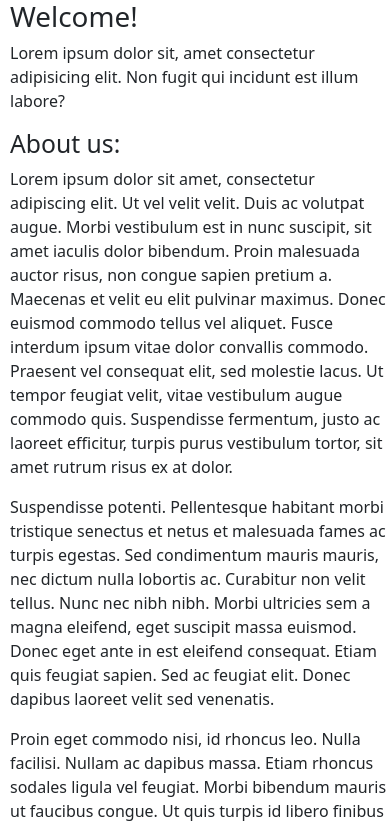
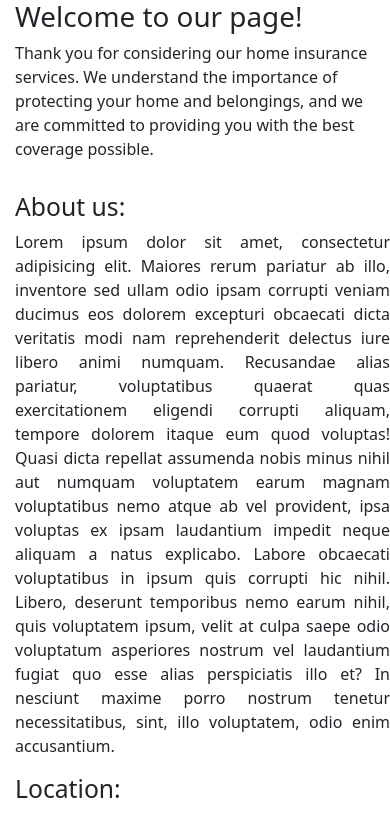
Before and after one commit to Clinsen/University, a PHP site: page / in a window 390 px wide. Shown: the part 56-881 px from the top of the page. Run offline with PHP 8.4, Linux system fonts and the light colour scheme; grey boxes are pictures that could not be loaded.

Commit message:
Initial blocks design

```diff
--- a/Web/Lab6/index.html
+++ b/Web/Lab6/index.html
@@ -1,7 +1,7 @@
 <!DOCTYPE html>
 <html>
   <head>
-    <title>Мій сайт</title>
+    <title>Laboratorna №6</title>
     <meta charset="utf-8" />
     <meta name="viewport" content="width=device-width, initial-scale=1.0" />
     <link rel="stylesheet" type="text/css" href="style.css" />
@@ -42,77 +42,201 @@
             <a class="nav-link" href="#reviews">Reviews</a>
           </li>
           <li class="nav-item">
-            <a class="nav-link" href="#contact">Contacts</a>
+            <a class="nav-link" href="#contacts">Contacts</a>
           </li>
         </ul>
       </div>
     </nav>
 
     <div id="home">
-      <h1>Welcome!</h1>
-      <p>
-        Lorem ipsum dolor sit, amet consectetur adipisicing elit. Non fugit qui
-        incidunt est illum labore?
-      </p>
+      <div id="welcome">
+        <h1>Welcome to our page!</h1>
+        <p>
+          Thank you for considering our home insurance services. We understand
+          the importance of protecting your home and belongings, and we are
+          committed to providing you with the best coverage possible.
+        </p>
+      </div>
     </div>
 
     <div id="about">
-      <h2>About us:</h2>
-      <p class="general">
-        Lorem ipsum dolor sit amet, consectetur adipiscing elit. Ut vel velit
-        velit. Duis ac volutpat augue. Morbi vestibulum est in nunc suscipit,
-        sit amet iaculis dolor bibendum. Proin malesuada auctor risus, non
-        congue sapien pretium a. Maecenas et velit eu elit pulvinar maximus.
-        Donec euismod commodo tellus vel aliquet. Fusce interdum ipsum vitae
-        dolor convallis commodo. Praesent vel consequat elit, sed molestie
-        lacus. Ut tempor feugiat velit, vitae vestibulum augue commodo quis.
-        Suspendisse fermentum, justo ac laoreet efficitur, turpis purus
-        vestibulum tortor, sit amet rutrum risus ex at dolor.
-      </p>
-      <p class="general">
-        Suspendisse potenti. Pellentesque habitant morbi tristique senectus et
-        netus et malesuada fames ac turpis egestas. Sed condimentum mauris
-        mauris, nec dictum nulla lobortis ac. Curabitur non velit tellus. Nunc
-        nec nibh nibh. Morbi ultricies sem a magna eleifend, eget suscipit massa
-        euismod. Donec eget ante in est eleifend consequat. Etiam quis feugiat
-        sapien. Sed ac feugiat elit. Donec dapibus laoreet velit sed venenatis.
-      </p>
-      <p class="general">
-        Proin eget commodo nisi, id rhoncus leo. Nulla facilisi. Nullam ac
-        dapibus massa. Etiam rhoncus sodales ligula vel feugiat. Morbi bibendum
-        mauris ut faucibus congue. Ut quis turpis id libero finibus rhoncus.
-        Suspendisse consectetur massa vel ipsum convallis sagittis. Pellentesque
-        habitant morbi tristique senectus et netus et malesuada fames ac turpis
-        egestas. Praesent laoreet, lacus euismod hendrerit aliquam, velit felis
-        vehicula ante, sed pharetra nisi felis sed nulla.
-      </p>
+      <div class="row">
+        <div class="col-sm-6">
+          <h2>About us:</h2>
+          <p class="general">
+            Lorem ipsum dolor sit amet, consectetur adipisicing elit. Maiores
+            rerum pariatur ab illo, inventore sed ullam odio ipsam corrupti
+            veniam ducimus eos dolorem excepturi obcaecati dicta veritatis modi
+            nam reprehenderit delectus iure libero animi numquam. Recusandae
+            alias pariatur, voluptatibus quaerat quas exercitationem eligendi
+            corrupti aliquam, tempore dolorem itaque eum quod voluptas! Quasi
+            dicta repellat assumenda nobis minus nihil aut numquam voluptatem
+            earum magnam voluptatibus nemo atque ab vel provident, ipsa voluptas
+            ex ipsam laudantium impedit neque aliquam a natus explicabo. Labore
+            obcaecati voluptatibus in ipsum quis corrupti hic nihil. Libero,
+            deserunt temporibus nemo earum nihil, quis voluptatem ipsum, velit
+            at culpa saepe odio voluptatum asperiores nostrum vel laudantium
+            fugiat quo esse alias perspiciatis illo et? In nesciunt maxime porro
+            nostrum tenetur necessitatibus, sint, illo voluptatem, odio enim
+            accusantium.
+          </p>
+        </div>
+        <div class="col-sm-6">
+          <h2>Location:</h2>
+          <div class="map" id="map">
+            <iframe
+              src="https://www.google.com/maps/embed?pb=!1m18!1m12!1m3!1d2573.8350984677254!2d24.008750815900907!3d49.82676443998712!2m3!1f0!2f0!3f0!3m2!1i1024!2i768!4f13.1!3m3!1m2!1s0x473ae7879ce8cbcb%3A0x7e986fb8d1eb23be!2z0LLRg9C70LjRhtGPINCQ0LrQsNC00LXQvNGW0LrQsCDQkNC90LTRgNGW0Y8g0KHQsNGF0LDRgNC-0LLQsCwgOSwg0JvRjNCy0ZbQsiwg0JvRjNCy0ZbQstGB0YzQutCwINC-0LHQu9Cw0YHRgtGMLCA3OTAwMA!5e0!3m2!1suk!2sua!4v1679567180188!5m2!1suk!2sua"
+              width="100%"
+              height="350"
+              style="border: 0; max-width: 97%"
+              allowfullscreen=""
+              loading="lazy"
+              referrerpolicy="no-referrer-when-downgrade"
+            ></iframe>
+          </div>
+        </div>
+      </div>
     </div>
 
-    <div id="services">
-      <h2>Services</h2>
+    <div id="services" class="container">
+      <h2>Home Insurance Services</h2>
       <p>
-        Lorem ipsum dolor sit amet consectetur adipisicing elit. Maiores
-        voluptate ducimus enim pariatur architecto consequuntur, officiis
-        molestiae suscipit necessitatibus distinctio.
+        We offer a variety of home insurance services to meet your needs. Fill
+        out the form below to get started.
       </p>
+      <form>
+        <div class="form-group">
+          <label for="name">Name:</label>
+          <input
+            type="text"
+            class="form-control"
+            id="name"
+            placeholder="Enter your name"
+            required
+          />
+        </div>
+        <div class="form-group">
+          <label for="email">Email:</label>
+          <input
+            type="email"
+            class="form-control"
+            id="email"
+            placeholder="Enter your email"
+            required
+          />
+        </div>
+        <div class="form-group">
+          <label for="phone">Phone:</label>
+          <input
+            type="tel"
+            class="form-control"
+            id="phone"
+            placeholder="Enter your phone number"
+            required
+          />
+        </div>
+        <div class="form-group">
+          <label for="address">Address:</label>
+          <input
+            type="text"
+            class="form-control"
+            id="address"
+            placeholder="Enter your address"
+            required
+          />
+        </div>
+        <div class="form-group">
+          <label for="policy">Policy Type:</label>
+          <select class="form-control" id="policy" required>
+            <option value="">--Select Policy Type--</option>
+            <option value="Homeowners">Homeowners</option>
+            <option value="Renters">Renters</option>
+          </select>
+        </div>
+        <br />
+        <button type="submit" class="btn btn-primary">Get Insurance</button>
+      </form>
+    </div>
+    <br />
+
+    <h2 class="reviews">Reviews</h2>
+    <div id="reviews">
+      <div class="row">
+        <div class="col-md-4">
+          <div class="card border-dark mb-3">
+            <img
+              class="card-img-top"
+              src="https://images.unsplash.com/photo-1438761681033-6461ffad8d80?ixlib=rb-4.0.3&ixid=MnwxMjA3fDB8MHxzZWFyY2h8Mnx8cG9ydHJhaXR8ZW58MHwwfDB8fA%3D%3D&auto=format&fit=crop&w=500&q=60"
+              alt="Customer 1"
+            />
+            <div class="card-body">
+              <p class="card-text">
+                "Lorem ipsum dolor sit amet, consectetur adipiscing elit. Sed ac
+                posuere dui, et luctus purus. Nullam sit amet nisl at eros
+                pretium sodales ut non quam. Pellentesque habitant morbi
+                tristique senectus et netus et malesuada fames ac turpis
+                egestas."
+              </p>
+              <p class="card-text"><small>Name Surname</small></p>
+            </div>
+          </div>
+        </div>
+        <div class="col-md-4">
+          <div class="card border-dark mb-3">
+            <img
+              class="card-img-top"
+              src="https://images.unsplash.com/photo-1558730234-d8b2281b0d00?ixlib=rb-4.0.3&ixid=MnwxMjA3fDB8MHxzZWFyY2h8MTd8fHBvcnRyYWl0fGVufDB8MHwwfHw%3D&auto=format&fit=crop&w=500&q=60"
+              alt="Customer 2"
+            />
+            <div class="card-body">
+              <p class="card-text">
+                "Lorem ipsum dolor sit amet, consectetur adipiscing elit. Sed ac
+                posuere dui, et luctus purus. Nullam sit amet nisl at eros
+                pretium sodales ut non quam. Pellentesque habitant morbi
+                tristique senectus et netus et malesuada fames ac turpis
+                egestas."
+              </p>
+              <p class="card-text"><small>Name Surname</small></p>
+            </div>
+          </div>
+        </div>
+        <div class="col-md-4">
+          <div class="card border-dark mb-3">
+            <img
+              class="card-img-top"
+              src="https://images.unsplash.com/photo-1557862921-37829c790f19?ixlib=rb-4.0.3&ixid=MnwxMjA3fDB8MHxzZWFyY2h8MTZ8fHBvcnRyYWl0fGVufDB8MHwwfHw%3D&auto=format&fit=crop&w=500&q=60"
+              alt="Customer 3"
+            />
+            <div class="card-body">
+              <p class="card-text">
+                "Lorem ipsum dolor sit amet, consectetur adipiscing elit. Sed ac
+                posuere dui, et luctus purus. Nullam sit amet nisl at eros
+                pretium sodales ut non quam. Pellentesque habitant morbi
+                tristique senectus et netus et malesuada fames ac turpis
+                egestas."
+              </p>
+              <p class="card-text"><small>Name Surname</small></p>
+            </div>
+          </div>
+        </div>
+      </div>
     </div>
 
-    <div id="reviews">
-      <h2>Reviews</h2>
+    <div id="contacts">
+      <h2>Contact Us</h2>
       <p>
-        Lorem ipsum dolor sit amet consectetur adipisicing elit. Maiores
-        voluptate ducimus enim pariatur architecto consequuntur, officiis
-        molestiae suscipit necessitatibus distinctio.
+        We would love to hear from you! Please reach out to us using one of the
+        following methods:
       </p>
+      <ul>
+        <li>Email: LoremIpsum@mycompany.com</li>
+        <li>Phone: +123 456 65 311 23</li>
+        <li>Address: 123 Lorem St, Ipsum Dolor</li>
+      </ul>
     </div>
 
-    <div id="contact">
-      <h2>Контакти</h2>
-      <p>
-        Lorem ipsum dolor sit amet consectetur adipisicing elit. Maiores
-        voluptate ducimus enim pariatur architecto consequuntur, officiis
-        molestiae suscipit necessitatibus distinctio.
-      </p>
+    <div class="row">
+      <div class="col-sm-12 footer">© 2023 Copyright: loremipsum.com</div>
     </div>
 
     <!-- Підключення скриптів Bootstrap -->
--- a/Web/Lab6/style.css
+++ b/Web/Lab6/style.css
@@ -2,16 +2,85 @@ html {
   scroll-behavior: smooth;
 }
 
+body {
+  overflow-x: hidden; /* Hide horizontal scrollbar */
+}
 .navbar a {
   color: whitesmoke;
 }
 
-p,
-h1,
-h2,
-h3,
-h4,
-h5,
-h6 {
-  padding-left: 10px;
+#home,
+#about,
+#services,
+#reviews,
+#contacts {
+  padding-left: 15px;
 }
+
+#about {
+  text-align: justify;
+  margin-left: 0;
+  margin-right: auto;
+  padding-top: 15px;
+}
+
+#services {
+  margin-left: 0;
+  margin-right: auto;
+  padding-top: 15px;
+}
+
+#reviews {
+  padding-right: 15px;
+}
+
+h2.reviews {
+  text-align: center;
+}
+
+div.footer {
+  background: rgb(24, 24, 24);
+  height: 30px;
+  color: aliceblue;
+  text-align: center;
+  padding-top: 4px;
+  width: 100%;
+}
+
+#contacts {
+  background-color: #f1f1f1;
+  border-radius: 10px;
+  box-shadow: 0px 0px 10px rgba(0, 0, 0, 0.2);
+  margin: 20px;
+  padding: 20px;
+  text-align: center;
+}
+
+#contacts h2 {
+  font-size: 2em;
+  margin-bottom: 10px;
+}
+
+#contacts p {
+  font-size: 1.2em;
+  margin-bottom: 20px;
+}
+
+#contacts ul {
+  list-style: none;
+  margin: 0;
+  padding: 0;
+}
+
+#contacts li {
+  font-size: 1.2em;
+  margin-bottom: 10px;
+}
+
+#contacts li:before {
+  content: "\2022";
+  color: #8e8e8e;
+  display: inline-block;
+  width: 1em;
+  margin-left: -1em;
+}
```
